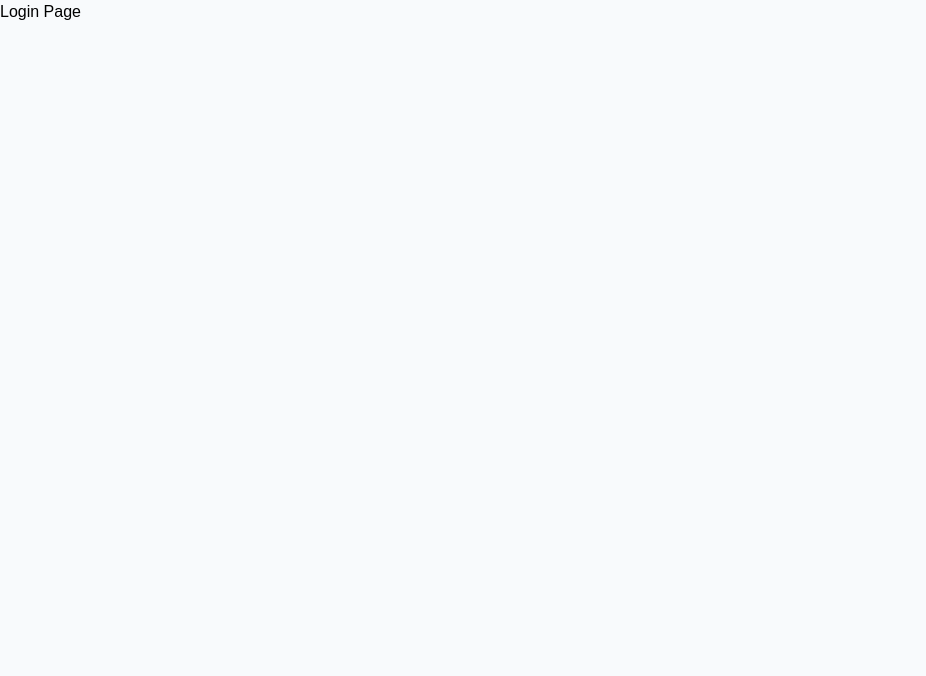
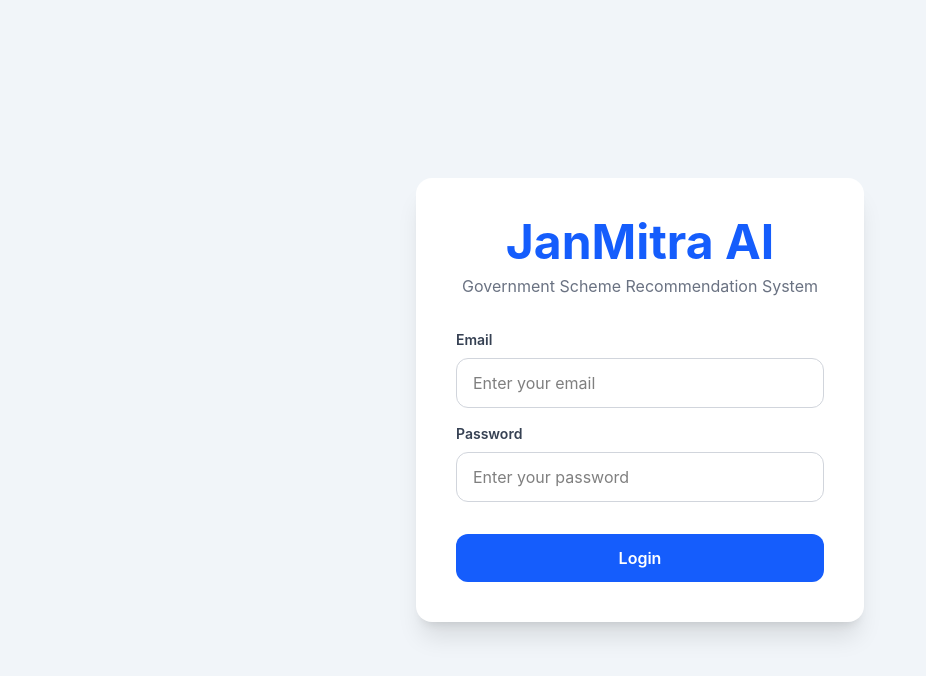
Before and after one commit to kiranvajja16/JanMitra-AI, a React (Vite) app in the folder client/: page /login in a window 1280 px wide. Shown: the top 676 px of the page, without its empty margins (0-926 px from the left). Built offline with nearby package versions, Linux system fonts and the light colour scheme.

Commit message:
login page is created

```diff
--- a/client/package.json
+++ b/client/package.json
@@ -10,12 +10,14 @@
     "preview": "vite preview"
   },
   "dependencies": {
+    "@tailwindcss/vite": "^4.3.3",
     "axios": "^1.18.1",
     "react": "^19.2.7",
     "react-dom": "^19.2.7",
     "react-hot-toast": "^2.6.0",
     "react-icons": "^5.7.0",
-    "react-router-dom": "^7.18.1"
+    "react-router-dom": "^7.18.1",
+    "tailwindcss": "^4.3.3"
   },
   "devDependencies": {
     "@types/react": "^19.2.17",
--- a/client/src/index.css
+++ b/client/src/index.css
@@ -1,12 +1,5 @@
 @import "tailwindcss";
 
-* {
-  margin: 0;
-  padding: 0;
-  box-sizing: border-box;
+body {
+  @apply bg-slate-100 font-sans;
 }
-
-body {
-  background-color: #f8fafc;
-  font-family: Arial, Helvetica, sans-serif;
-}
--- /dev/null
+++ b/client/src/pages/Admin/Admin.jsx
@@ -0,0 +1,7 @@
+const Admin = () => {
+  return (
+    <h1>Admin Dashboard</h1>
+  );
+};
+
+export default Admin;
--- /dev/null
+++ b/client/src/pages/Dashboard/Dashboard.jsx
@@ -0,0 +1,7 @@
+const Dashboard = () => {
+  return (
+    <h1>Citizen Dashboard</h1>
+  );
+};
+
+export default Dashboard;
--- /dev/null
+++ b/client/src/pages/Login/Login.jsx
@@ -0,0 +1,111 @@
+import {useState} from 'react';
+import {useNavigate} from 'react-router-dom';
+import useAuth from '../../hooks/useAuth';
+
+const Login = ()=>{
+    const navigate=useNavigate();
+    const {login}=useAuth();
+    const [formData,setFormData]=useState({
+        email:"",
+        password:"",
+    });
+
+    const [loading,setLoading]=useState(false);
+    const [error,setError]=useState("");
+
+    const handleChange=(e)=>{
+        setFormData({
+            ...formData,
+            [e.target.name]:e.target.value,
+        });
+    };
+
+    const handleSubmit = async (e)=>{
+        e.preventDefault();
+
+        console.log("Login button clicked");
+        setLoading(true);
+        setError("");
+        try{
+            const data= await login(formData);
+            if(data.user.role === "admin"){
+                navigate("/admin");
+            }else{
+                navigate("/dashboard");
+            }
+        }
+       catch (err) {
+        console.log(err);
+        console.log(err.response);
+        console.log(err.response?.data);
+
+        setError(err.response?.data?.message || "Login failed");
+      }
+        setLoading(false);
+        console.log(formData);
+    };
+
+   return (
+  <div className="min-h-screen flex items-center justify-center bg-slate-100 px-4">
+    <form
+      onSubmit={handleSubmit}
+      className="w-full max-w-md bg-white p-10 rounded-2xl shadow-xl"
+    >
+      <h1 className="text-5xl font-bold text-center text-blue-600 mb-2">
+      JanMitra AI
+      </h1>
+
+      <p className="text-center text-gray-500 mb-8">
+        Government Scheme Recommendation System
+      </p>
+
+      {error && (
+        <p className="mb-4 text-center text-red-500">
+          {error}
+        </p>
+      )}
+
+      <div className="mb-4">
+        <label className="block text-sm font-semibold text-gray-700 mb-2">
+          Email
+        </label>
+
+        <input
+          type="email"
+          name="email"
+          value={formData.email}
+          onChange={handleChange}
+          placeholder="Enter your email"
+          className="w-full rounded-xl border border-gray-300 px-4 py-3 focus:border-blue-500 focus:ring-2 focus:ring-blue-200 outline-none"
+        />
+      </div>
+
+      <div className="mb-6">
+        <label className="block text-sm font-semibold text-gray-700 mb-2">
+          Password
+        </label>
+
+        <input
+          type="password"
+          name="password"
+          value={formData.password}
+          onChange={handleChange}
+          placeholder="Enter your password"
+          className="w-full rounded-xl border border-gray-300 px-4 py-3 focus:border-blue-500 focus:ring-2 focus:ring-blue-200 outline-none"
+        />
+      </div>
+
+      <button
+        type="submit"
+        disabled={loading}
+        className="w-full mt-2 bg-blue-600 hover:bg-blue-700 text-white font-semibold py-3 rounded-xl transition duration-200"
+      >
+        {loading ? "Logging in..." : "Login"}
+      </button>
+    </form>
+  </div>
+);
+
+};
+
+export default Login;
--- a/client/src/routes/AppRoutes.jsx
+++ b/client/src/routes/AppRoutes.jsx
@@ -1,13 +1,19 @@
 import { Routes, Route, Navigate } from "react-router-dom";
+
+import Login from "../pages/Login/Login";
+import Dashboard from "../pages/Dashboard/Dashboard";
+import Admin from "../pages/Admin/Admin";
 
 const AppRoutes = () => {
   return (
     <Routes>
       <Route path="/" element={<Navigate to="/login" />} />
-      <Route path="/login" element={<h1>Login Page</h1>} />
-      <Route path="/register" element={<h1>Register Page</h1>} />
-      <Route path="/dashboard" element={<h1>Dashboard</h1>} />
-      <Route path="*" element={<h1>404 Not Found</h1>} />
+
+      <Route path="/login" element={<Login />} />
+
+      <Route path="/dashboard" element={<Dashboard />} />
+
+      <Route path="/admin" element={<Admin />} />
     </Routes>
   );
 };
--- a/client/src/services/api.js
+++ b/client/src/services/api.js
@@ -1,7 +1,10 @@
 import axios from "axios";
 
 const api = axios.create({
-  baseURL: "http://localhost:3000/api",
+  baseURL: "http://127.0.0.1:3000/api",
+  headers: {
+    "Content-Type": "application/json",
+  },
 });
 
 api.interceptors.request.use((config) => {
```
Also changed, not shown: client/src/assets/logo.png (added), 1 other file (tests, documents, lock files or other folders).
